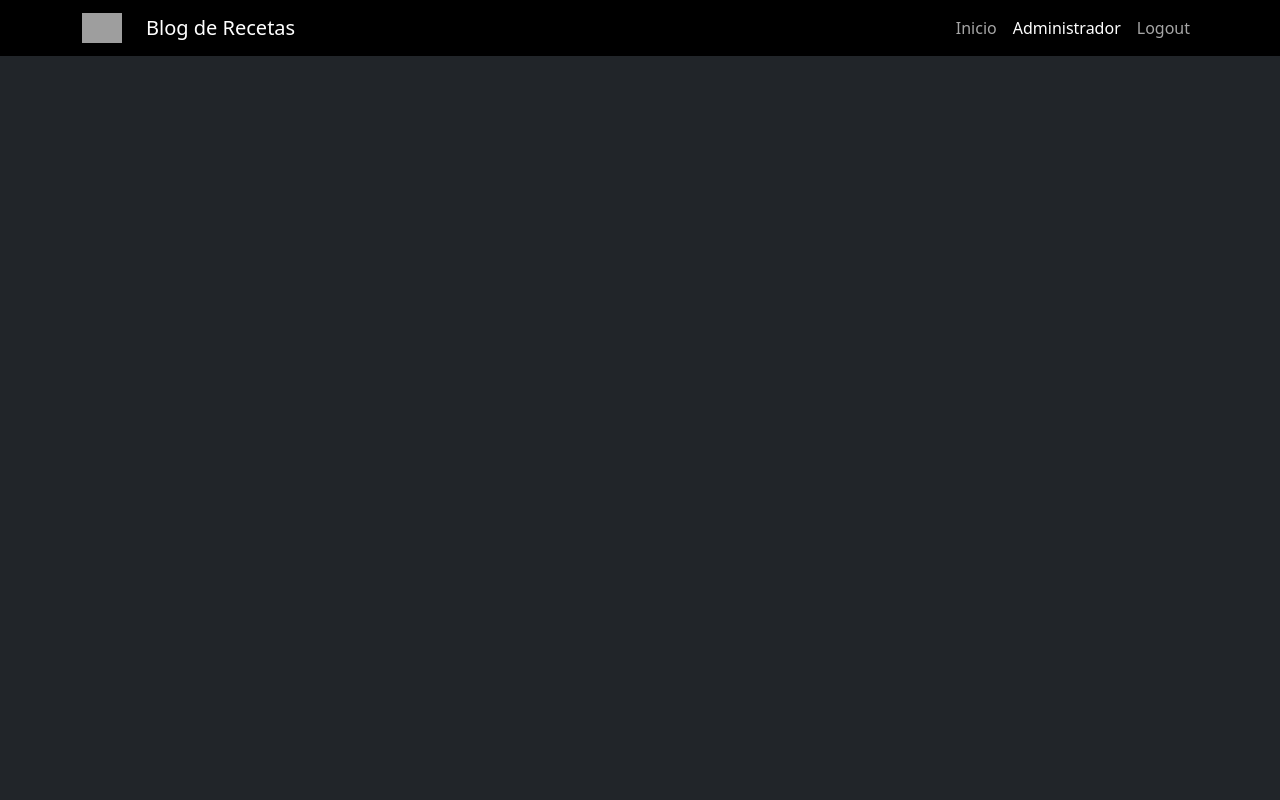
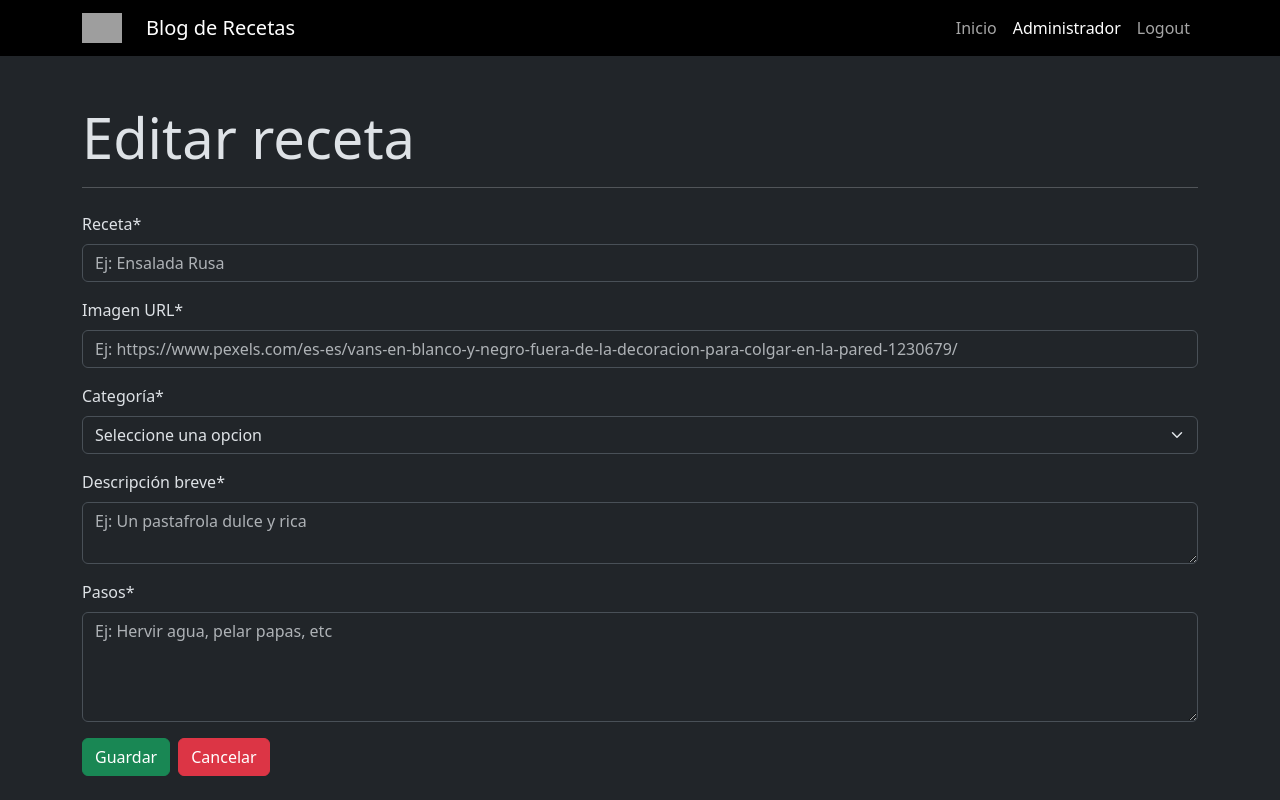
Before and after one commit to Lucaspozziok64/blogRecetas-frontend, a React (Vite) app: page /administrador/editar/1 in a window 1280 px wide. Built offline with nearby package versions, Linux system fonts and the light colour scheme; sample sign-in values are in the browser's storage; grey boxes are pictures that could not be loaded.

Commit message:
logre obtener la receta por id y cargar en el formulario

```diff
--- a/src/App.jsx
+++ b/src/App.jsx
@@ -56,10 +56,12 @@ function App() {
               }
             ></Route>
             <Route
-              path="editar"
+              path="editar/:id"
               element={
                 <Formulariorecetas
                   titulo={"Editar receta"}
+                  setRecetas={setRecetas}
+                  recetas={recetas}
                 />
               }
             ></Route>
--- a/src/components/pages/Administrador.jsx
+++ b/src/components/pages/Administrador.jsx
@@ -40,7 +40,7 @@ const Administrador = ({ recetas, setRecetas }) => {
               <td className="text-center">
                 <Link
                   className="me-lg-2 btn btn-warning"
-                  to={"/administrador/editar/"}
+                  to={`/administrador/editar/` + receta.id}
                 >
                   <i className="bi bi-pencil-square"></i>
                 </Link>
--- a/src/components/pages/componentsInicio/CaruselRecetas.jsx
+++ b/src/components/pages/componentsInicio/CaruselRecetas.jsx
@@ -6,21 +6,21 @@ const CaruselRecetas = () => {
       data-bs-ride="carousel"
     >
       <div className="carousel-inner">
-        <div className="carousel-item active" data-bs-interval="2000">
+        <div className="carousel-item active" data-bs-interval="5000">
           <img
             src="https://images.pexels.com/photos/8804990/pexels-photo-8804990.jpeg"
             className="d-block w-100 imagenCarusel"
             alt="Imagen de celular con recetas"
           />
         </div>
-        <div className="carousel-item" data-bs-interval="2000">
+        <div className="carousel-item" data-bs-interval="4000">
           <img
             src="https://images.pexels.com/photos/9004736/pexels-photo-9004736.jpeg"
             className="d-block w-100 imagenCarusel"
             alt="Imagen de plato con verduras"
           />
         </div>
-        <div className="carousel-item" data-bs-interval="2000">
+        <div className="carousel-item" data-bs-interval="1000">
           <img
             src="https://images.pexels.com/photos/10254480/pexels-photo-10254480.jpeg"
             className="d-block w-100 imagenCarusel"
--- a/src/components/pages/receta/FormularioReceta.jsx
+++ b/src/components/pages/receta/FormularioReceta.jsx
@@ -1,9 +1,11 @@
+import { useEffect } from "react";
 import { Form, Button } from "react-bootstrap";
 import { useForm } from "react-hook-form";
 import { Link } from "react-router";
 import Swal from "sweetalert2";
+import { useParams } from "react-router";
 
-const Formulariorecetas = ({ titulo, crearRecetas }) => {
+const Formulariorecetas = ({ titulo, crearRecetas, setRecetas, recetas }) => {
   const {
     register,
     handleSubmit,
@@ -11,6 +13,23 @@ const Formulariorecetas = ({ titulo, crearRecetas }) => {
     setValue,
     formState: { errors },
   } = useForm();
+
+  const { id } = useParams()
+  console.log(id)
+
+useEffect(() => {
+  if (titulo === "Editar receta" && id) {
+    const recetaBuscada = recetas.find((receta) => receta.id === id);
+
+    if (recetaBuscada) {
+      setValue("inputTitulo", recetaBuscada.titulo);
+      setValue("inputImagen", recetaBuscada.imagen);
+      setValue("inputCategoria", recetaBuscada.categoria);
+      setValue("descripcion", recetaBuscada.descripcion);
+      setValue("pasos", recetaBuscada.pasos);
+    }
+  }
+}, [titulo, id, recetas]);
 
   const onSubmit = (receta) => {
     if (titulo === "Crear receta") {
@@ -24,7 +43,7 @@ const Formulariorecetas = ({ titulo, crearRecetas }) => {
         pasos: pasos,
       };
 
-      crearRecetas(nuevaReceta)
+      crearRecetas(nuevaReceta);
 
       reset();
       Swal.fire({
```
